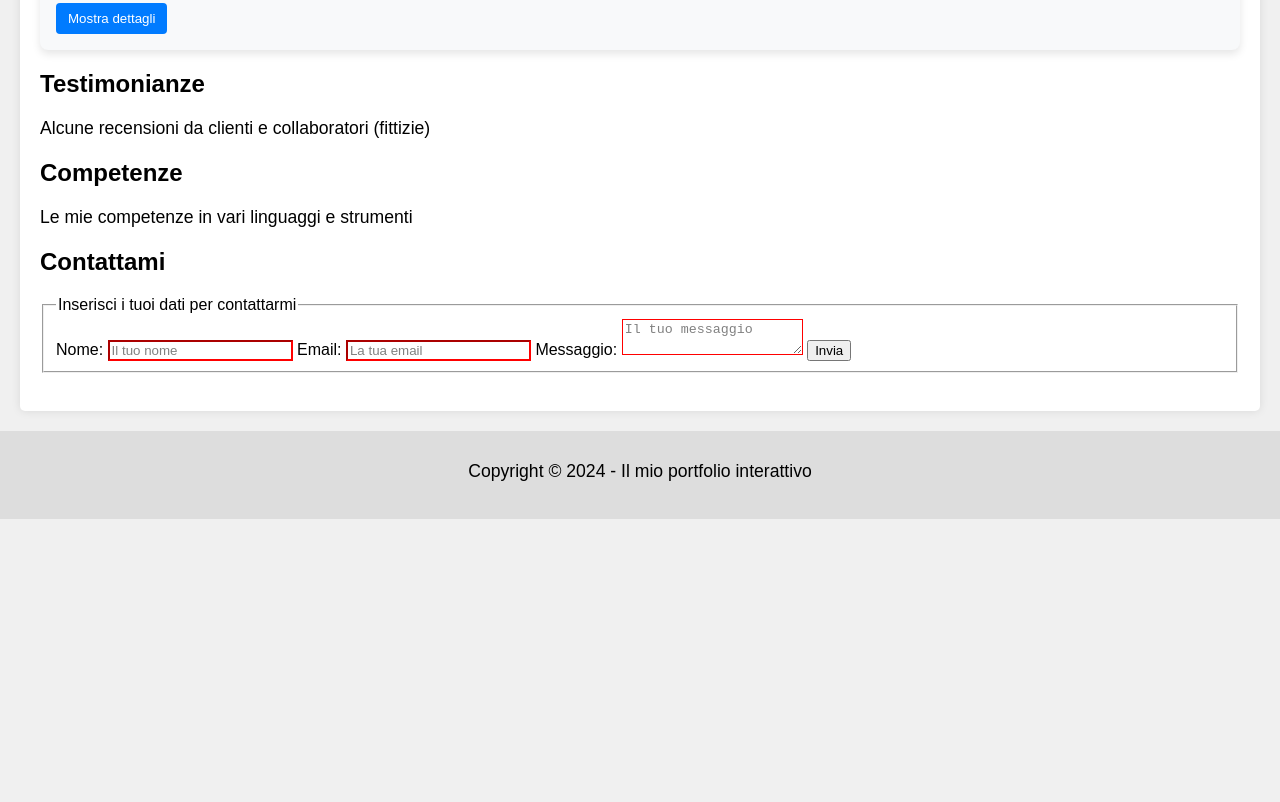
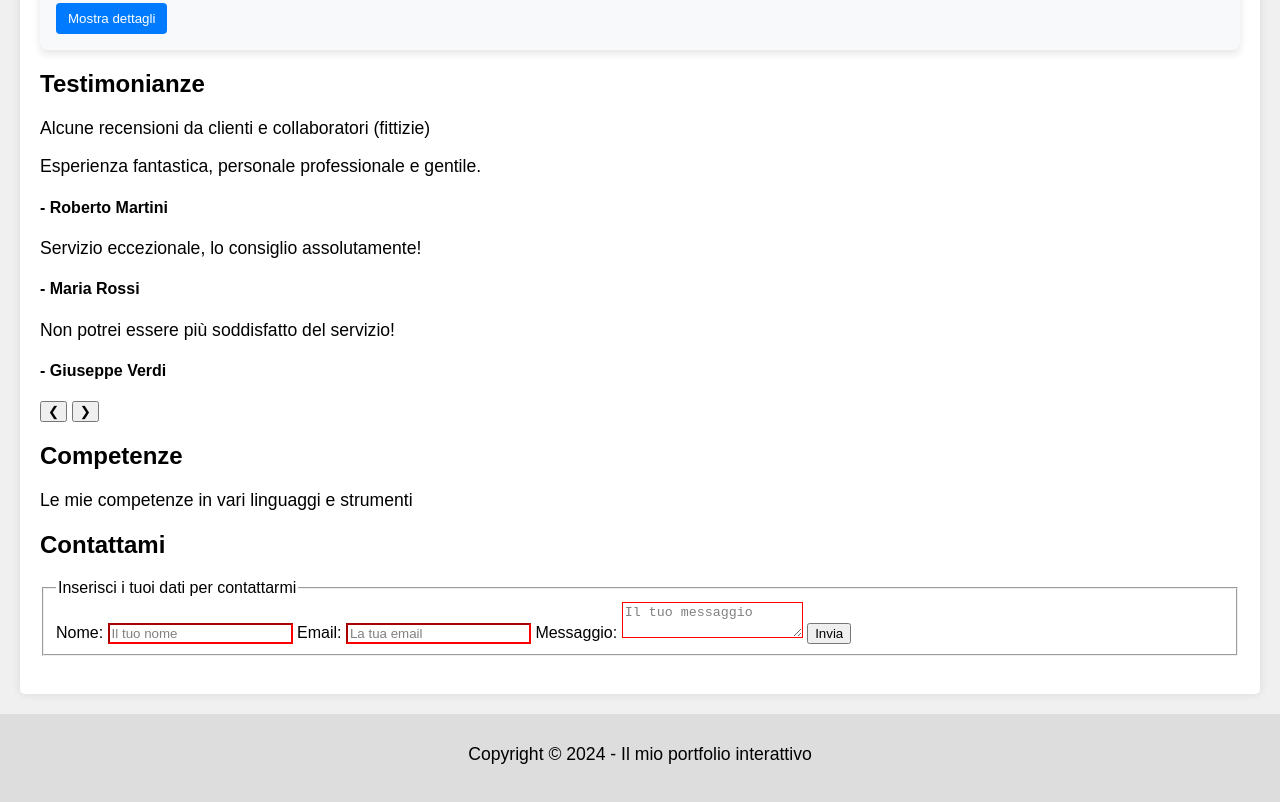
Before and after one commit to Sentinelle8081/SitoTutorial, a plain HTML site: page index.html in a window 1280 px wide. Shown: the part 833-1635 px from the top of the page. Before the commit the page ends 1352 px from the top, so only its background shows below. Drawn offline with Linux system fonts and the light colour scheme.

Commit message:
creato la testimonianze section

```diff
--- a/index.html
+++ b/index.html
@@ -84,7 +84,28 @@
       <section id="testimonianze">
         <h2>Testimonianze</h2>
         <p>Alcune recensioni da clienti e collaboratori (fittizie)</p>
+        <div class="testimonials-container">
+          <div class="testimonials wrapper">
+            <div class="testimonial active">
+              <p>Esperienza fantastica, personale professionale e gentile.</p>
+              <h4>- Roberto Martini</h4>
+            </div>
+
+            <div class="testimonial">
+              <p>Servizio eccezionale, lo consiglio assolutamente!</p>
+              <h4>- Maria Rossi</h4>
+            </div>
+
+            <div class="testimonial">
+              <p>Non potrei essere più soddisfatto del servizio!</p>
+              <h4>- Giuseppe Verdi</h4>
+            </div>
+          </div>
+        </div>
+        <button class="prev-btn" onclick="showPrev()">&#10094;</button>
+        <button class="next-btn" onclick="showNext()">&#10095;</button>
       </section>
+
       <!-- competenze section -->
       <section id="competenze">
         <h2>Competenze</h2>
```
